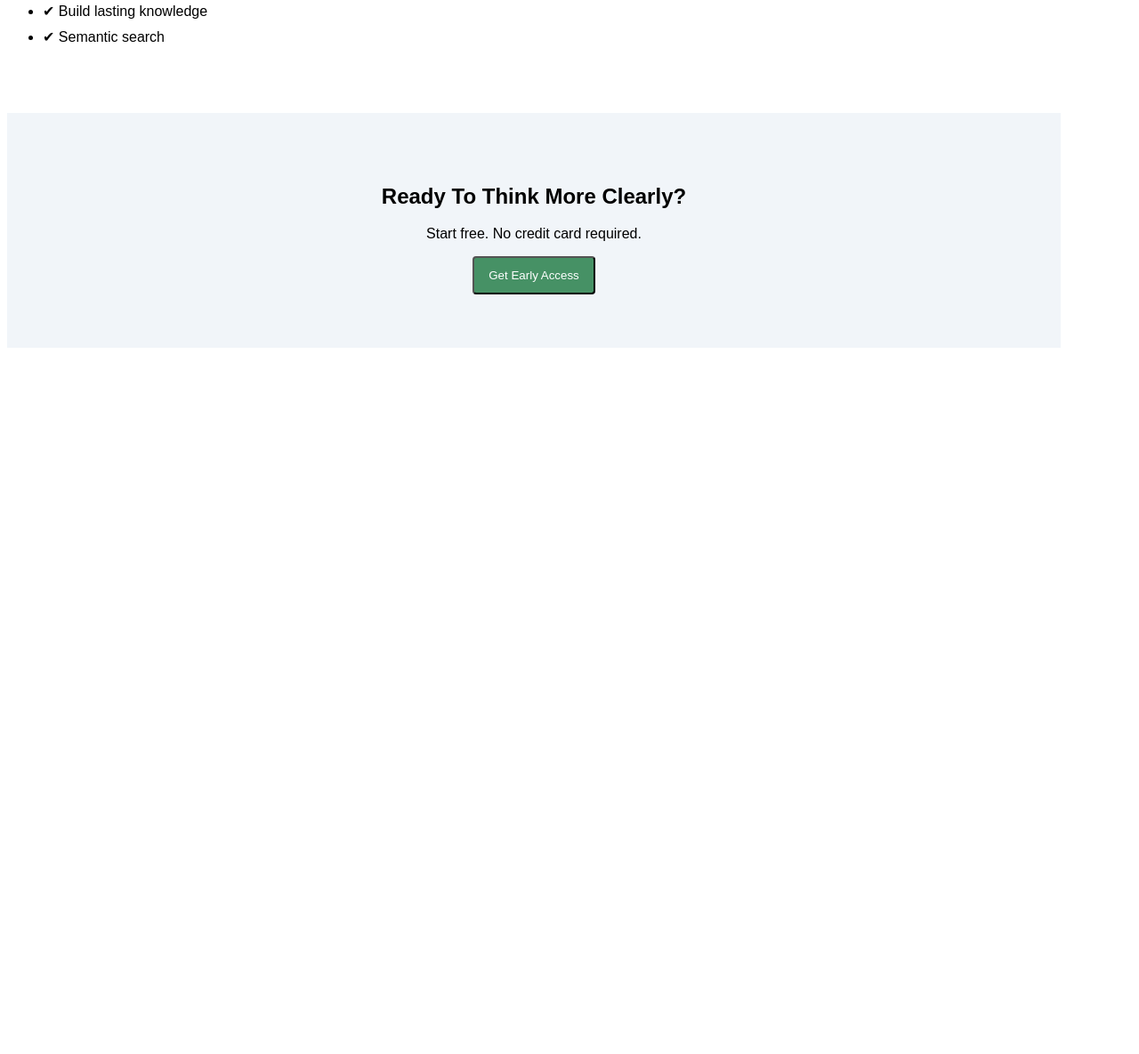
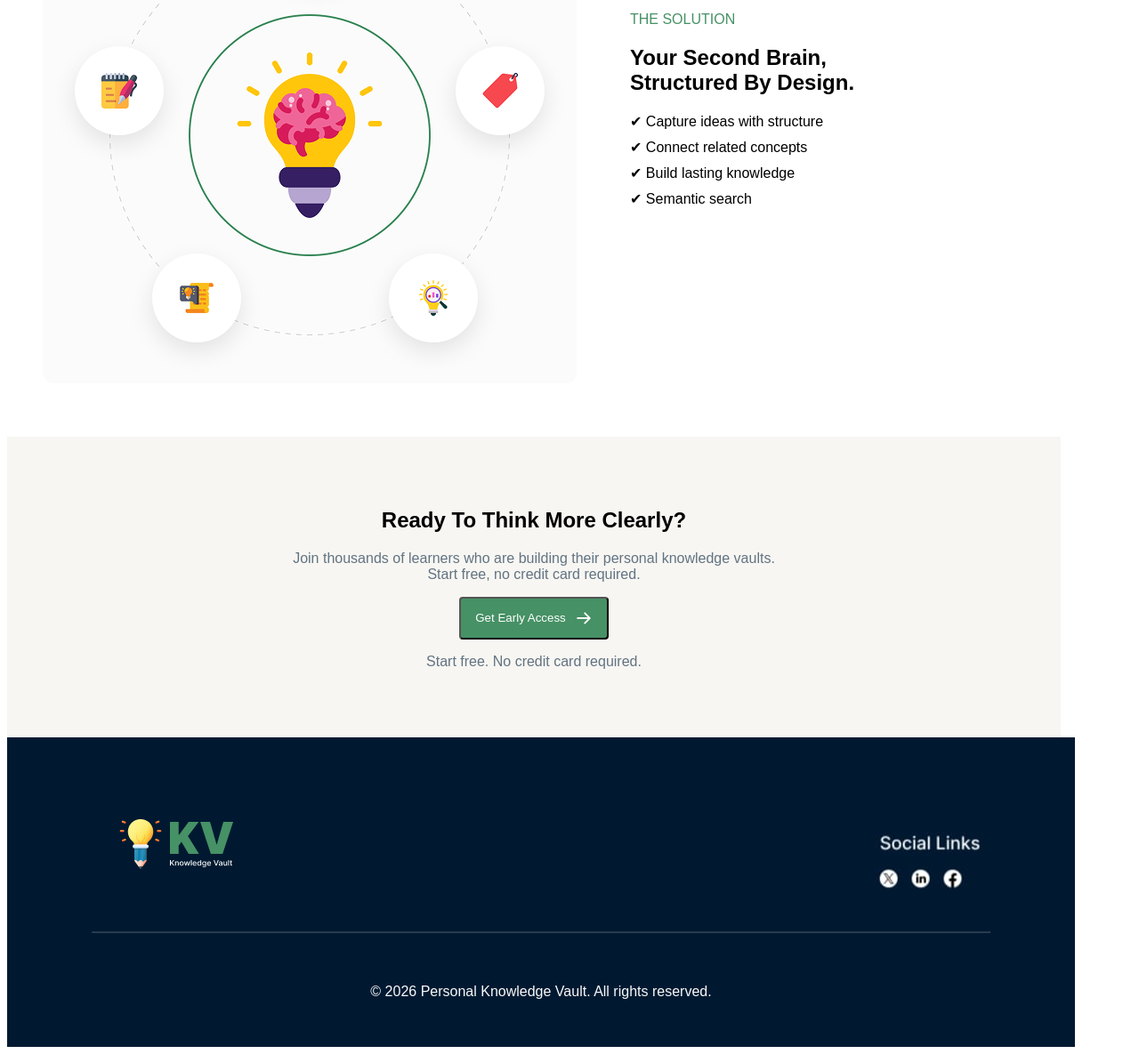
Before and after one commit to sajibkhanhridoy-debug/My-first-assignment-1, a plain HTML site: page index.html in a window 1280 px wide. Shown: the part 1358-2543 px from the top of the page at 89% size. Before the commit the page ends 1757 px from the top, so only its background shows below. Drawn offline with Linux system fonts and the light colour scheme.

Commit message:
Footer section complete

```diff
--- a/index.html
+++ b/index.html
@@ -77,6 +77,9 @@
 
 <!-- SOLUTION -->
 <section class="solution">
+  <div class="solution-img">
+    <img src="image/knowledge.png" alt="pic">
+  </div>
   <div class="solution-text">
     <span class="label">THE SOLUTION</span>
     <h2>Your Second Brain,<br>Structured By Design.</h2>
@@ -92,10 +95,20 @@
 
 <section class="cta">
   <h2>Ready To Think More Clearly?</h2>
-  <p>Start free. No credit card required.</p>
-  <button class="btn primary">Get Early Access</button>
+ <p class="cta-p">Join thousands of learners who are building their personal knowledge vaults. <br> Start free, no credit card required.</p>
+  <button class="cta-btn"  > Get Early Access <img src="image/ArrowRight.png" alt=""></button>
+ <p class="cta-p">Start free. No credit card required.</p>
 </section>
+<!-- FOOTER -->
+<footer>
 
+ <div class="div-sec">
+  <div class="footer-img"> <img src="image/logo-footer.png" alt="pic"></div>
+ <div class="social-img"><img src="image/social.jpeg" alt=""></div></div>
+<hr class="hr-line">
+
+<div class="footer-p"><p >© 2026 Personal Knowledge Vault. All rights reserved.</p></div>
+</footer>
 
   </body>
 </html>
--- a/style/styles.css
+++ b/style/styles.css
@@ -132,27 +132,94 @@ nav {
 .solution {
   padding: 60px 40px;
   background: white;
+display: flex;
+margin: auto;
+align-items: center;
+  gap: 60px;
 }
 
+.solution-img{
+width: 600px;
+height: 600px;
+border-radius: 12px;
+}
+.label{
+  color: #469165;
+}
 .solution ul {
   margin-top: 20px;
+  list-style: none;
 }
 
 .solution li {
   margin-bottom: 10px;
+
 }
 
 /* CTA */
 .cta {
   padding: 60px;
   text-align: center;
-  background: #f1f5f9;
+  background: #F7F6F2;
 }
+.cta-p{
+  color: #627382;
+  font-size: 16px;
+  font-weight: 400;
+
+}
+ .cta-btn{
+   display: flex;
+    align-items: center;
+    background: #469165;
+    color: white;
+    padding: 12px 16px;
+    gap: 10px;
+    border-radius: 4px;
+    margin: auto;
+
+ }
 
 /* FOOTER */
 footer {
-  background: #020617;
-  color: white;
-  text-align: center;
-  padding: 20px;
+  width: 1600px;
+  height: 348px;
+  background: #001931;
+
 }
+ .footer-img{
+  width: 350px;
+  height: 60px;
+  gap: 16px;
+
+ }
+ .social-img{
+  width: 200px;
+  height: 64px;
+
+ }
+
+ .div-sec{
+height: 64px;
+width: 1360px;
+  padding: 90px 164px 120px 120px ;
+ display: flex;
+  gap:700px;
+
+}
+.hr-line{
+  width: 1010px;
+  height: 0px;
+  opacity: 20%;
+  color:#E5E7EB;
+
+}
+
+.footer-p{
+  color:#FAFAFA ;
+  width: 400;
+  font-size: 16px;
+  line-height: 24px;
+ justify-items: center;
+ padding:30px ;
+}
```
Also changed, not shown: image/social.jpeg (added).
